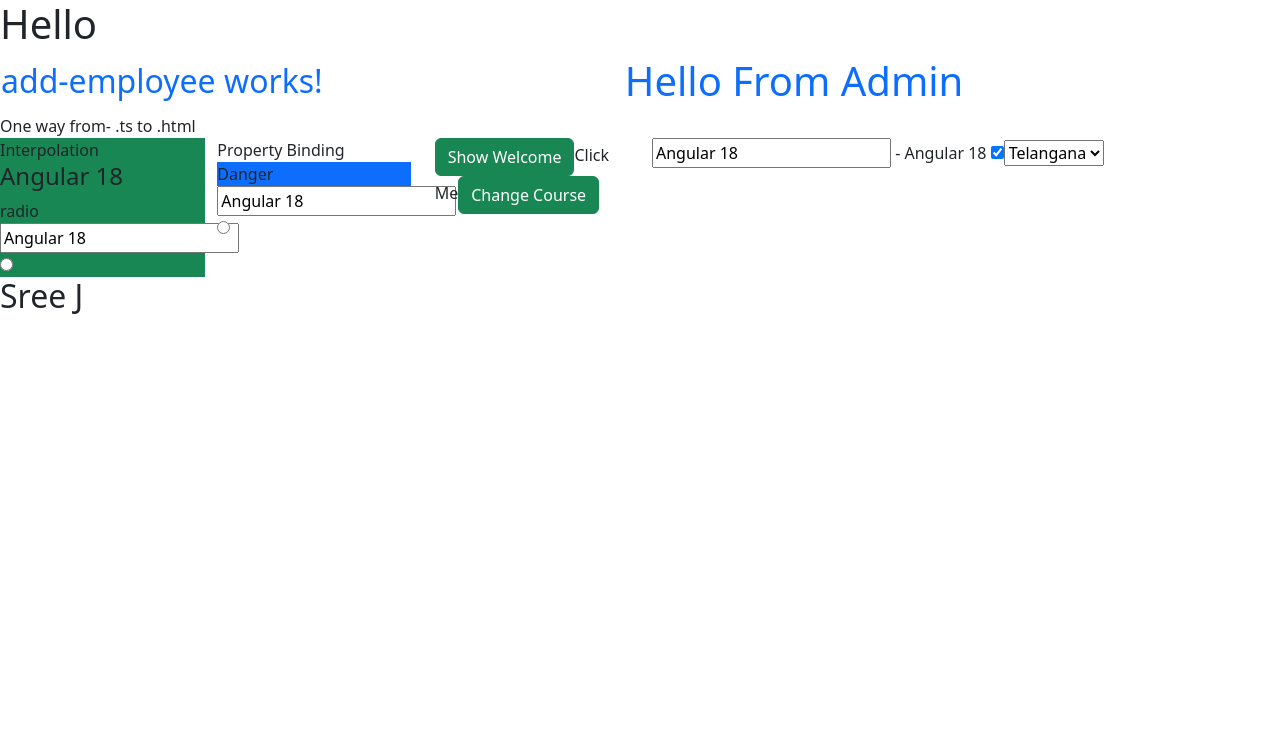
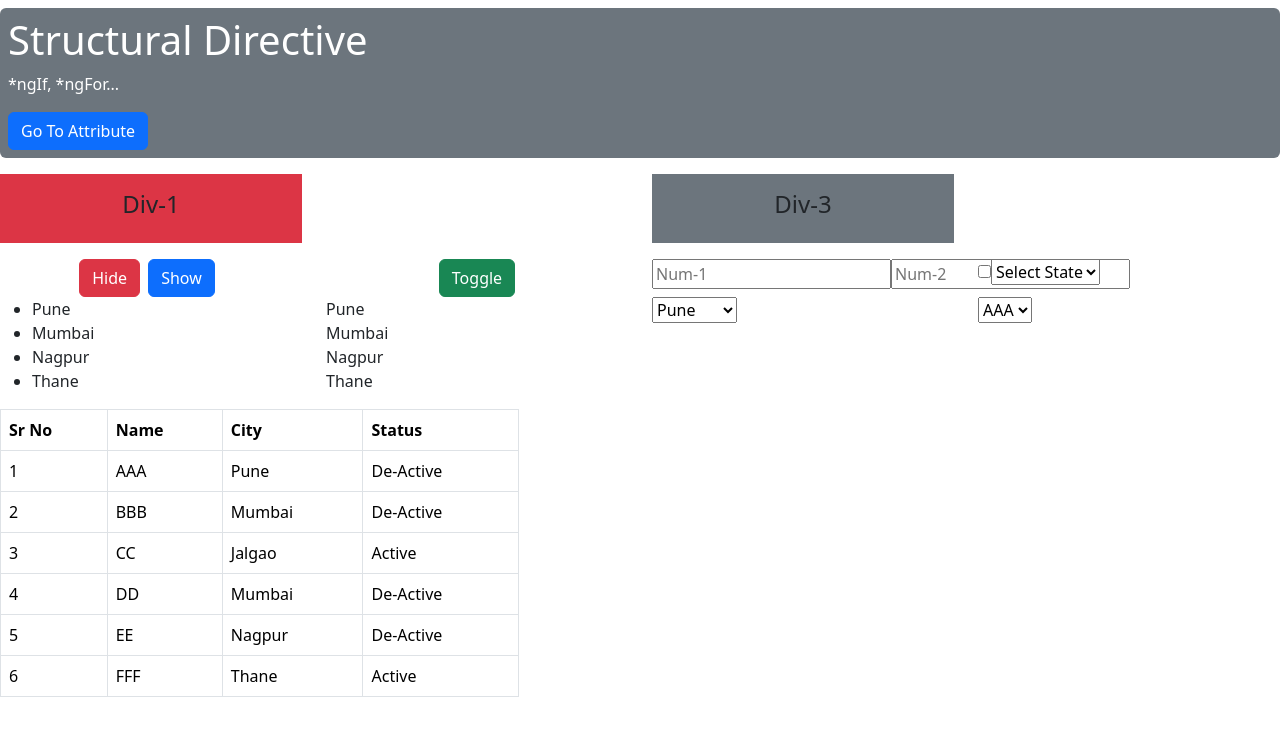
Before and after one commit to sree2694/Angular_Practice, an Angular app in the folder angular_18_learn/: page / in a window 1280 px wide. Shown: the top 736 px of the page. Built offline with nearby package versions, Linux system fonts and the light colour scheme.

Commit message:
Structural Directive
*ngIf,
*ngFor

```diff
--- a/angular_18_learn/src/app/app.component.html
+++ b/angular_18_learn/src/app/app.component.html
@@ -1,4 +1,4 @@
-<h1>Hello</h1>
+<!-- <h1>Hello</h1>
 <table style ="width:100%;">
     <tr>
         <td>
@@ -10,4 +10,6 @@
     </tr>
 </table>
 
-<app-databinding></app-databinding>
+<app-databinding></app-databinding> -->
+
+<app-structural-dir></app-structural-dir>
--- a/angular_18_learn/src/app/app.component.ts
+++ b/angular_18_learn/src/app/app.component.ts
@@ -1,12 +1,10 @@
 import { Component } from '@angular/core';
 import { RouterOutlet } from '@angular/router';
-import { AddEmployeeComponent } from './components/add-employee/add-employee.component';
-import { EmployeeListComponent } from './components/employee-list/employee-list.component';
-import { DatabindingComponent } from './components/databinding/databinding.component';
+import { StructuralDirComponent } from './components/directive/structural-dir/structural-dir.component';
 
 @Component({
   selector: 'app-root',
-  imports: [RouterOutlet,AddEmployeeComponent,EmployeeListComponent,DatabindingComponent],
+  imports: [RouterOutlet,StructuralDirComponent],
   templateUrl: './app.component.html',
   styleUrl: './app.component.css'
 })
--- a/angular_18_learn/src/app/components/databinding/databinding.component.ts
+++ b/angular_18_learn/src/app/components/databinding/databinding.component.ts
@@ -7,7 +7,7 @@ import { FormsModule } from '@angular/forms';
   templateUrl: './databinding.component.html',
   styleUrl: './databinding.component.css'
 })
-export class DatabindingComponent {
+export class DataBindingComponent {
 
   //string, number, boolean, data
 
--- /dev/null
+++ b/angular_18_learn/src/app/components/directive/structural-dir/structural-dir.component.html
@@ -0,0 +1,101 @@
+<div class="mt-2 p-2 bg-secondary text-white rounded">
+    <h1>Structural Directive</h1>
+    <p>*ngIf, *ngFor...</p>
+    <button class="btn btn-primary" (click)="naviagteToAttribute()" >Go To Attribute</button>
+  </div>
+<div class="row pt-3">
+    <div class="col-3">
+        <div *ngIf="isDiv1Visiable" class="bg-danger p-3 text-center">
+           <h4>Div-1 </h4>
+        </div>
+    </div>
+    <div class="col-3">
+        <div *ngIf="idDiv2Visiable" class="bg-success p-3 text-center">
+            <h4>Div-2 </h4>
+        </div>
+    </div>
+    <div class="col-3">
+        <div *ngIf="num1 == num2" class="bg-secondary p-3 text-center">
+            <h4>Div-3 </h4>
+        </div>
+    </div>
+    <div class="col-3">
+        <div  *ngIf="selectedState == 'USA'" class="bg-primary p-3 text-center">
+            <h4>Div-4 </h4>
+        </div>
+    </div>
+</div>
+<div class="row pt-3">
+    <div class="col-3 text-center">
+        <button class="btn btn-danger" (click)="hideDiv1()">Hide</button>
+        <button class="btn btn-primary mx-2" (click)="showDiv1()">Show</button>
+    </div>
+    <div class="col-3 text-center">
+        <button class="btn btn-success" (click)="toggleDiv2()">Toggle</button>
+    </div>
+    <div class="col-3">
+          <div style="display: flex;align-items:center">
+            <input type="text" [(ngModel)]="num1" placeholder="Num-1" class="width-50">
+            <input type="text" [(ngModel)]="num2" placeholder="Num-2" class="width-50">
+          </div>
+    </div>
+    <div class="col-3">
+        <div style="display: flex;align-items:center">
+            <input [(ngModel)]="isActive" type="checkbox"  class="width-50">
+            <select [(ngModel)]="selectedState">
+                <option value="">Select State</option>
+                <option value="India">India</option>
+                <option value="USA">USA</option>
+                <option value="Shrilanka">Shrilanka</option>
+            </select>
+          </div>
+    </div>
+</div>
+
+<div class="row">
+    <div class="col-3">
+        <ul>
+            <li *ngFor="let city of cityArray"> {{city}}</li>
+        </ul>
+    </div>
+    <div class="col-3">
+        <div *ngFor="let cityName  of cityArray"> {{cityName}} </div>
+    </div>
+    <div class="col-3">
+        <select >
+            <option *ngFor="let city of cityArray"> {{city}}</option>
+        </select>
+    </div>
+    <div class="col-3">
+        <select>
+            <option *ngFor="let stud of studentList" [value]="stud.studId" >{{stud.name}} </option>
+        </select>
+    </div>
+
+</div>
+
+<div class="row">
+    <div class="col-5">
+        <table class="table table-bordered">
+            <thead>
+                <tr>
+                    <th>Sr No</th>
+                    <th>Name</th>
+                    <th>City</th>
+                    <th>Status</th>
+                </tr>
+            </thead>
+            <tbody>
+                <tr *ngFor="let student of studentList;let srNo = index">
+                    <td> {{srNo +1}}</td>
+                    <td>{{student.name}}</td>
+                    <td>{{student.city}}</td>
+                    <td>
+                        <span *ngIf="student.isActive">Active</span>
+                        <span *ngIf="!student.isActive">De-Active</span>
+                         </td>
+                </tr>
+            </tbody>
+        </table>
+    </div>
+</div>
--- /dev/null
+++ b/angular_18_learn/src/app/components/directive/structural-dir/structural-dir.component.ts
@@ -0,0 +1,56 @@
+import { CommonModule } from '@angular/common';
+import { Component } from '@angular/core';
+import { FormsModule } from '@angular/forms';
+import { Router } from '@angular/router';
+
+@Component({
+  selector: 'app-structural-dir',
+  standalone: true,
+  imports: [CommonModule,FormsModule],
+  templateUrl: './structural-dir.component.html',
+  styleUrl: './structural-dir.component.css'
+})
+export class StructuralDirComponent {
+
+  isDiv1Visiable: boolean = true;
+  idDiv2Visiable: boolean = false;
+
+  num1: string = '';
+  num2: string = '';
+  isActive: boolean = false;
+  selectedState: string = '';
+
+  constructor(private router: Router) {
+
+  }
+
+  cityArray: string [] = ['Pune','Mumbai','Nagpur','Thane'];
+
+  studentList: any[] = [
+    {studId:12, name:'AAA', city: 'Pune',   isActive:  false},
+    {studId:22, name:'BBB', city: 'Mumbai', isActive:  false},
+    {studId:32, name:'CC', city: 'Jalgao', isActive:  true},
+    {studId:56, name:'DD', city: 'Mumbai', isActive:  false},
+    {studId:34, name:'EE', city: 'Nagpur', isActive:  false},
+    {studId:76, name:'FFF', city: 'Thane', isActive:  true},
+  ]
+
+  naviagteToAttribute() {
+    this.router.navigateByUrl("attributedirective")
+  }
+  showDiv1() {
+    this.isDiv1Visiable = true;
+  }
+  hideDiv1() {
+    this.isDiv1Visiable = false;
+  }
+  toggleDiv2() {
+    this.idDiv2Visiable = !this.idDiv2Visiable;
+
+    // if(this.idDiv2Visiable == true) {
+    //   this.idDiv2Visiable = false;
+    // } else {
+    //   this.idDiv2Visiable= true
+    // }
+  }
+}
```
Also changed, not shown: angular_18_learn/src/app/components/directive/structural-dir/structural-dir.component.css (added), 1 other file (tests, documents, lock files or other folders).
